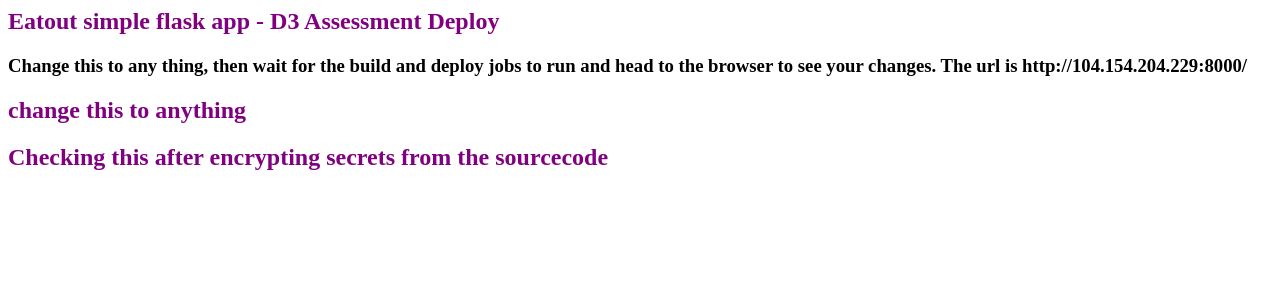
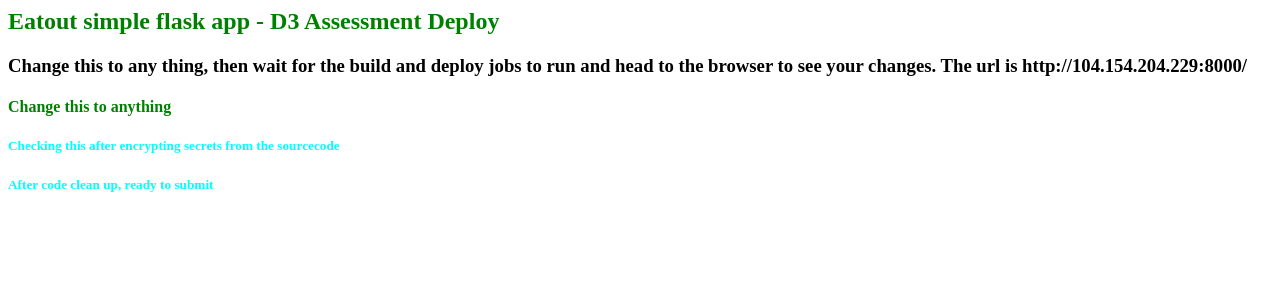
Before and after one commit to scott45/D3-assessment-deploy, a Flask app: page / in a window 1280 px wide. Shown: the top 308 px of the page. Run offline with Flask 2, Linux system fonts and the light colour scheme.

Commit message:
change style fonts and colors in index

```diff
--- a/src/api/templates/index.html
+++ b/src/api/templates/index.html
@@ -1,9 +1,10 @@
 <html>
 <header><title>Kate-Eat-out</title></header>
 <body>
-<h2 style="color:Purple">Eatout simple flask app - D3 Assessment Deploy</h2>
+<h2 style="color:Green">Eatout simple flask app - D3 Assessment Deploy</h2>
 <h3 style="color:black">Change this to any thing, then wait for the build and deploy jobs to run and head to the browser to see your changes. The url is http://104.154.204.229:8000/</h3>
-<h2 style="color:Purple">change this to anything</h2>
-<h2 style="color:Purple">Checking this after encrypting secrets from the sourcecode</h2>
+<h4 style="color:green">Change this to anything</h4>
+<h5 style="color:cyan">Checking this after encrypting secrets from the sourcecode</h5>
+<h5 style="color:cyan">After code clean up, ready to submit</h5>
 </body>
 </html>
```
